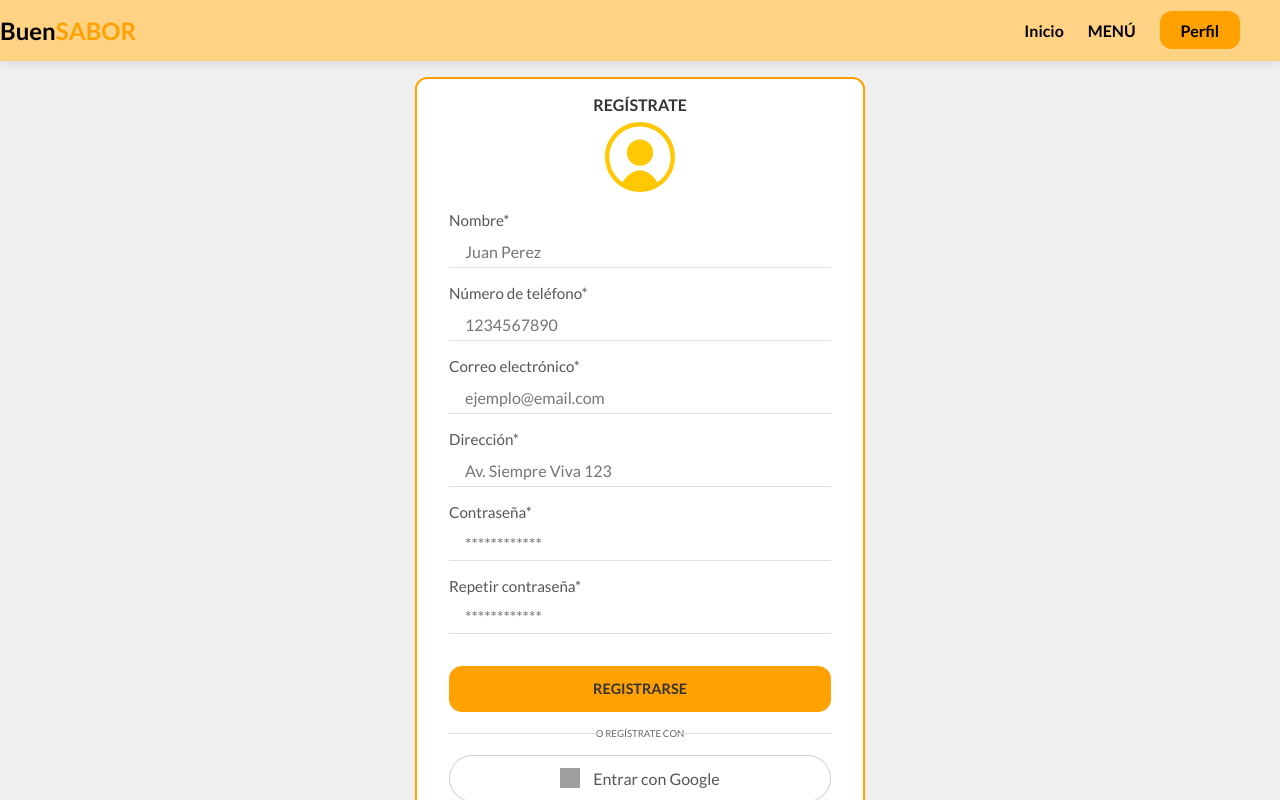
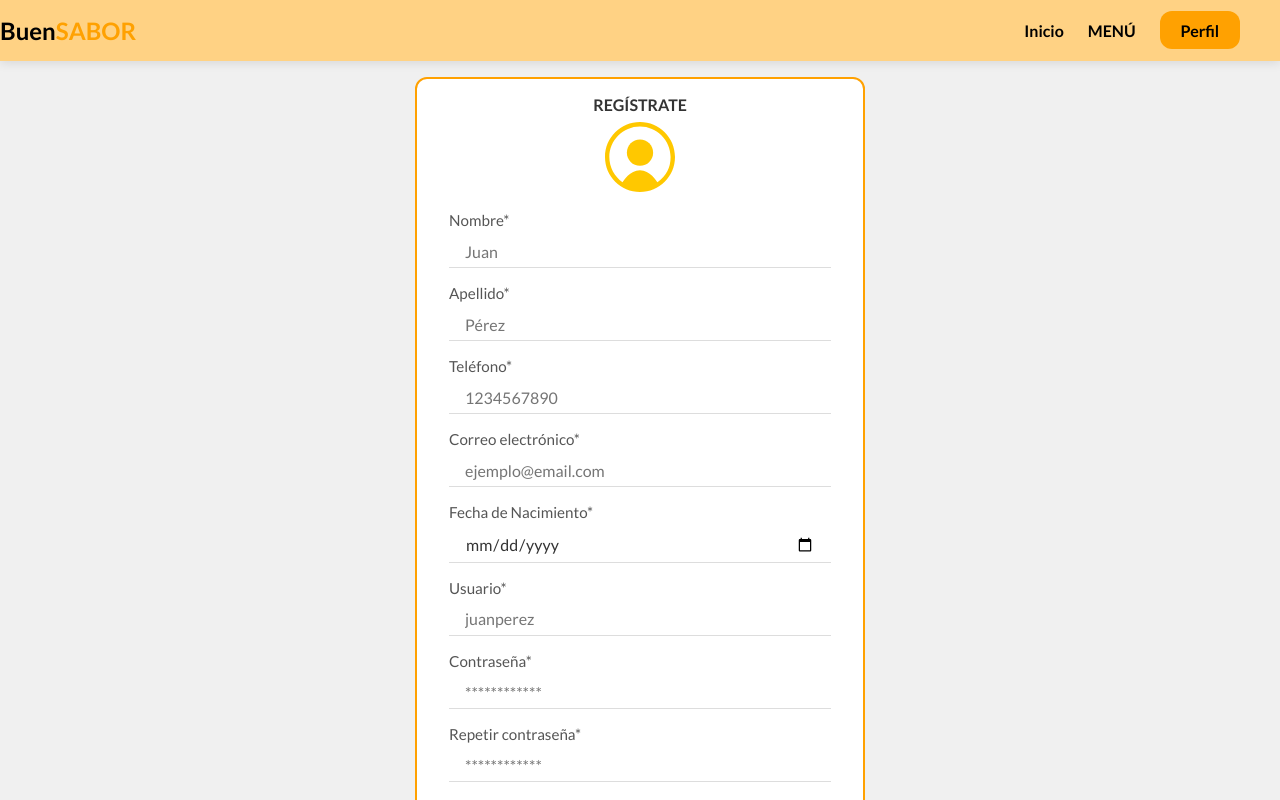
Before and after one commit to OTSUGUA14/Buen-Sabor-Front2, a React (Vite) app: page /registro in a window 1280 px wide. Shown: the top 800 px of the page. Built offline with nearby package versions, Linux system fonts and the light colour scheme; grey boxes are pictures that could not be loaded.

Commit message:
empiezo de logica de registro y inicio de sesion

```diff
--- a/src/components/SigUp.tsx
+++ b/src/components/SigUp.tsx
@@ -1,41 +1,70 @@
 import { useState } from "react";
 import styles from "../styles/Login.module.css";
-import { valueRegex } from "../validation/ValueRegistro";
-import { regexPatterns, validation } from "../validation/Validatios";
 
 import "../index.css";
+import { regexPatterns } from "../validation/Validatios";
+import type { UserRegister } from "../type/UserData";
+import { registerUser } from "../servicios/Api";
+import { Link } from "react-router-dom";
+
 
 export default function SignUp() {
     const [userData, setUserData] = useState({
-        name: "",
-        phone_number: "",
-        sign_up_email: "",
-        addresses: "",
-        passWord: "",
+        firstName: "",
+        lastName: "",
+        phoneNumber: "",
+        email: "",
+        birthDate: "",
+        username: "",
+        password: "",
         repeat_password: "",
     });
 
     const handleChange = (e: React.ChangeEvent<HTMLInputElement>) => {
         const { name, value } = e.target;
         setUserData((prev) => ({ ...prev, [name]: value }));
+
         const warnings = document.querySelectorAll<HTMLParagraphElement>("p.warning");
-        validation(name as keyof typeof valueRegex, value, warnings);
+        const pattern = regexPatterns[name as keyof typeof regexPatterns];
+
+        if (name == "repeat_password" && value == userData.repeat_password) {
+            warnings[7].classList.add("hide");
+
+        } else {
+            if (pattern && !pattern.test(value)) {
+                warnings.forEach((p) => {
+                    if (p.dataset.name === name) p.classList.remove("hide");
+                });
+            } else {
+                warnings.forEach((p) => {
+                    if (p.dataset.name === name) p.classList.add("hide");
+                });
+            }
+        }
+
     };
 
-    const handleSubmit = (e: React.FormEvent) => {
+    const handleSubmit = async (e: React.FormEvent) => {
         e.preventDefault();
 
-        // Validar que todos los campos pasen el regex
-        const keysToValidate = ["name", "phone_number", "sign_up_email", "addresses", "passWord", "repeat_password"];
+        const keysToValidate = [
+            "firstName",
+            "lastName",
+            "phoneNumber",
+            "email",
+            "birthDate",
+            "username",
+            "password",
+            "repeat_password",
+        ];
+
         const allValid = keysToValidate.every((key) => {
             const value = userData[key as keyof typeof userData];
             const pattern = regexPatterns[key as keyof typeof regexPatterns];
             return pattern ? pattern.test(value) : false;
         });
 
-
-        // Validar que passWord y repeat_password coincidan
-        const passwordsMatch = userData.passWord === userData.repeat_password;
+        const passwordsMatch = userData.password === userData.repeat_password;
 
         if (!allValid) {
             alert("Por favor, completa todos los campos correctamente.");
@@ -47,9 +76,18 @@ export default function SignUp() {
             return;
         }
 
-        alert("Usuario registrado correctamente");
-        localStorage.setItem("Users", JSON.stringify([{ ...userData, state: true }]));
-        window.location.href = "menu.html";
+        const userToSend: UserRegister = {
+            firstName: userData.firstName,
+            lastName: userData.lastName,
+            phoneNumber: userData.phoneNumber,
+            email: userData.email,
+            birthDate: userData.birthDate, // ya en formato string
+            username: userData.username,
+            password: userData.password,
+        };
+
+
+        registerUser(userToSend);
     };
 
     return (
@@ -59,77 +97,113 @@ export default function SignUp() {
                 <div className={styles.userIconContainer}>
                     <img src="/icons/user-circle.svg" alt="User Icon" className={styles.userIcon} />
                 </div>
+
                 <form className={styles.loginForm} onSubmit={handleSubmit}>
+                    {/* firstName */}
                     <div className={styles.inputGroup}>
-                        <label htmlFor="name" className={styles.inputLabel}>Nombre*</label>
+                        <label htmlFor="firstName" className={styles.inputLabel}>Nombre*</label>
                         <input
                             type="text"
-                            id="name"
-                            name="name"
-                            placeholder="Juan Perez"
+                            id="firstName"
+                            name="firstName"
+                            placeholder="Juan"
                             className={styles.loginInput}
                             onChange={handleChange}
-                            value={userData.name}
+                            value={userData.firstName}
                         />
-                        <p className="warning hide" data-name="name"># Ingrese un nombre valido</p>
+                        <p className="warning hide" data-name="firstName"># Ingrese un nombre válido</p>
                     </div>
 
+                    {/* lastName */}
                     <div className={styles.inputGroup}>
-                        <label htmlFor="phone_number" className={styles.inputLabel}>Número de teléfono*</label>
+                        <label htmlFor="lastName" className={styles.inputLabel}>Apellido*</label>
                         <input
                             type="text"
-                            id="phone_number"
-                            name="phone_number"
+                            id="lastName"
+                            name="lastName"
+                            placeholder="Pérez"
+                            className={styles.loginInput}
+                            onChange={handleChange}
+                            value={userData.lastName}
+                        />
+                        <p className="warning hide" data-name="lastName"># Ingrese un apellido válido</p>
+                    </div>
+
+                    {/* phoneNumber */}
+                    <div className={styles.inputGroup}>
+                        <label htmlFor="phoneNumber" className={styles.inputLabel}>Teléfono*</label>
+                        <input
+                            type="text"
+                            id="phoneNumber"
+                            name="phoneNumber"
                             placeholder="1234567890"
                             className={styles.loginInput}
                             onChange={handleChange}
-                            value={userData.phone_number}
+                            value={userData.phoneNumber}
                         />
-                        <p className="warning hide" data-name="phone_number"># Ingrese un número de teléfono valido</p>
+                        <p className="warning hide" data-name="phoneNumber"># Ingrese un teléfono válido</p>
                     </div>
 
+                    {/* email */}
                     <div className={styles.inputGroup}>
-                        <label htmlFor="sign_up_email" className={styles.inputLabel}>Correo electrónico*</label>
+                        <label htmlFor="email" className={styles.inputLabel}>Correo electrónico*</label>
                         <input
                             type="email"
-                            id="sign_up_email"
-                            name="sign_up_email"
+                            id="email"
+                            name="email"
                             placeholder="ejemplo@email.com"
                             className={styles.loginInput}
                             onChange={handleChange}
-                            value={userData.sign_up_email}
+                            value={userData.email}
                         />
-                        <p className="warning hide" data-name="sign_up_email"># Ingrese un correo valido</p>
+                        <p className="warning hide" data-name="email"># Ingrese un correo válido</p>
                     </div>
 
+                    {/* birthDate */}
                     <div className={styles.inputGroup}>
-                        <label htmlFor="addresses" className={styles.inputLabel}>Dirección*</label>
+                        <label htmlFor="birthDate" className={styles.inputLabel}>Fecha de Nacimiento*</label>
+                        <input
+                            type="date"
+                            id="birthDate"
+                            name="birthDate"
+                            className={styles.loginInput}
+                            onChange={handleChange}
+                            value={userData.birthDate}
+                        />
+                        <p className="warning hide" data-name="birthDate"># Ingrese una fecha válida (YYYY-MM-DD)</p>
+                    </div>
+
+                    {/* username */}
+                    <div className={styles.inputGroup}>
+                        <label htmlFor="username" className={styles.inputLabel}>Usuario*</label>
                         <input
                             type="text"
-                            id="addresses"
-                            name="addresses"
-                            placeholder="Av. Siempre Viva 123"
+                            id="username"
+                            name="username"
+                            placeholder="juanperez"
                             className={styles.loginInput}
                             onChange={handleChange}
-                            value={userData.addresses}
+                            value={userData.username}
                         />
-                        <p className="warning hide" data-name="addresses"># Ingrese una dirrección valida</p>
+                        <p className="warning hide" data-name="username"># Ingrese un nombre de usuario válido</p>
                     </div>
 
+                    {/* password */}
                     <div className={styles.inputGroup}>
-                        <label htmlFor="passWord" className={styles.inputLabel}>Contraseña*</label>
+                        <label htmlFor="password" className={styles.inputLabel}>Contraseña*</label>
                         <input
                             type="password"
-                            id="passWord"
-                            name="passWord"
+                            id="password"
+                            name="password"
                             placeholder="************"
                             className={styles.loginInput}
                             onChange={handleChange}
-                            value={userData.passWord}
+                            value={userData.password}
                         />
-                        <p className="warning hide" data-name="passWord"># La contraseña debe tener 8 a 12 dígitos y una mayusculas y una minusculas por lo menos</p>
+                        <p className="warning hide" data-name="password"># La contraseña debe tener 8 a 12 dígitos con mayúscula y minúscula</p>
                     </div>
 
+                    {/* repeat_password */}
                     <div className={styles.inputGroup}>
                         <label htmlFor="repeat_password" className={styles.inputLabel}>Repetir contraseña*</label>
                         <input
@@ -141,19 +215,15 @@ export default function SignUp() {
                             onChange={handleChange}
                             value={userData.repeat_password}
                         />
-                        <p className="warning hide" data-name="repeat_password"># Tiene que ser igual que la contraseña</p>
+                        <p className="warning hide" data-name="repeat_password"># Las contraseñas deben coincidir</p>
                     </div>
 
                     <button type="submit" className={styles.loginButton}>REGISTRARSE</button>
-
-                    <p className={styles.orSeparator}>O REGÍSTRATE CON</p>
-                    <button type="button" className={styles.googleLoginButton}>
-                        <img src="/icons/google-icon.svg" alt="Google" className={styles.googleIcon} />
-                        Entrar con Google
-                    </button>
-
                     <p className={styles.signUpText}>
-                        Ya tienes cuenta? <a href="/Login" className={styles.signUpLink}>Iniciar sesión</a>
+                        Ya tenes cuenta?{" "}
+                        <Link to="/login" className={styles.signUpLink}>
+                            Inicia sesion
+                        </Link>
                     </p>
                 </form>
             </div>
--- a/src/routes/AppRouter.tsx
+++ b/src/routes/AppRouter.tsx
@@ -9,13 +9,16 @@ import Login from "../screens/Login";
 import SignUp from "../screens/RegisterPage";
 import Navbar from "../components/Navbar";
 import Footer from "../components/Footer";
-
-import { ProductsPage } from '../administracion-sistema/pages/ProductsPage/ProductsPage';
-import { SuppliesPage } from '../administracion-sistema/pages/SuppliesPage/SuppliesPage';
-import { ClientsPage } from '../administracion-sistema/pages/ClientPage/ClientsPage';
-import { EmployeesPage } from '../administracion-sistema/pages/EmployeesPage/EmployeesPage';
-import { StatisticsPage } from '../administracion-sistema/pages/StatisticsPage/StattisticsPage';
-import { AdminLayout } from '../administracion-sistema/components/layout/AdminLayout';
+import { AdminLayout } from "../administracion-sistema/components/layout/AdminLayout";
+import { ProductsPage } from "../administracion-sistema/pages/ProductsPage/ProductsPage";
+import { SuppliesPage } from "../administracion-sistema/pages/SuppliesPage/SuppliesPage";
+import { ClientsPage } from "../administracion-sistema/pages/ClientPage/ClientsPage";
+import { EmployeesPage } from "../administracion-sistema/pages/EmployeesPage/EmployeesPage";
+import { StatisticsPage } from "../administracion-sistema/pages/StatisticsPage/StattisticsPage";
+import { CashOrdersPage } from "../administracion-sistema/pages/cash/cash-OrderList/OrderPage";
+import { CookOrdersPage } from "../administracion-sistema/pages/cook/cook-OrderPage/cook-OrderPage";
+import UserProfile from "../screens/UserProfile";
+import RegisterPage from "../screens/RegisterPage";
 
 export function AppRouter() {
     return (
@@ -25,7 +28,7 @@ export function AppRouter() {
                 <Route path="/" element={<Home />} />
                 <Route path="/home" element={<Home />} />
                 <Route path="/menu" element={<Menu />} />
-                <Route path="/registro" element={<SignUp />} />
+                <Route path="/registro" element={<RegisterPage />} />
                 <Route path="/login" element={<Login />} />
 
                 <Route path="/admin" element={<AdminLayout />}>
--- a/src/screens/Login.tsx
+++ b/src/screens/Login.tsx
@@ -1,9 +1,25 @@
+import { useState } from "react";
 import { Link } from "react-router-dom";
 import styles from "../styles/Login.module.css";
-// Si estás usando react-router-dom para Link, ya lo tienes en Navbar. Si necesitas usarlo aquí, importalo:
-// import { Link } from "react-router-dom";
+import type { UserLogin } from "../type/UserLogin";
+import { loginUser } from "../servicios/Api";
+
 
 export default function Login() {
+    const [username, setEmail] = useState("");
+    const [password, setPassword] = useState("");
+
+    const handleSubmit = async (e: React.FormEvent<HTMLFormElement>) => {
+        e.preventDefault();
+
+        const userToLogin: UserLogin = {
+            username: username,
+            password: password
+        };
+
+        await loginUser(userToLogin);
+    };
+
     return (
         <div className={styles.loginPageContainer}>
             <div className={styles.loginCard}>
@@ -12,14 +28,16 @@ export default function Login() {
                     <img src="/icons/user-circle.svg" alt="User Icon" className={styles.userIcon} />
                 </div>
 
-                <form className={styles.loginForm}>
+                <form className={styles.loginForm} onSubmit={handleSubmit}>
                     <div className={styles.inputGroup}>
                         <label htmlFor="email" className={styles.inputLabel}>Correo electrónico</label>
                         <input
-                            type="email"
-                            id="email"
-                            placeholder="ejemplo@mail.com"
+                            type="text"
+                            id="username"
+                            placeholder="otsu"
                             className={styles.loginInput}
+                            value={username}
+                            onChange={(e) => setEmail(e.target.value)}
                         />
                     </div>
 
@@ -31,8 +49,10 @@ export default function Login() {
                                 id="password"
                                 placeholder="************"
                                 className={styles.loginInput}
+                                value={password}
+                                onChange={(e) => setPassword(e.target.value)}
                             />
-                            <img src="/icons/eye-off.svg" alt="Show Password" className={styles.passwordToggleIcon} />
+
                         </div>
                     </div>
 
@@ -57,4 +77,4 @@ export default function Login() {
             </div>
         </div>
     );
-};
+}
--- /dev/null
+++ b/src/servicios/Api.tsx
@@ -0,0 +1,57 @@
+import type { UserRegister } from "../type/UserData";
+import type { UserLogin } from "../type/UserLogin";
+
+
+/**
+ * Envía los datos del usuario para registrarlo en el servidor.
+ * @param userToSend Objeto con los datos del usuario a registrar.
+ */
+
+export const registerUser = async (userToSend: UserRegister): Promise<void> => {
+    try {
+        // Ajustar fecha a formato ISO-8601
+        const userWithFormattedDate = {
+            ...userToSend,
+            birthDate: new Date(userToSend.birthDate).toISOString()
+        };
+
+
+        const response = await fetch('http://localhost:8080/client/register', {
+            method: 'POST',
+            headers: { 'Content-Type': 'application/json' },
+            body: JSON.stringify(userWithFormattedDate),
+        });
+
+        if (!response.ok) {
+            throw new Error('Error al registrar el usuario');
+        }
+
+        alert('Usuario registrado correctamente');
+        window.location.href = '/login';
+    } catch (error) {
+        alert('Ocurrió un error al registrarse. Inténtalo de nuevo.');
+        console.error(error);
+    }
+};
+
+export const loginUser = async (userToLogin: UserLogin): Promise<void> => {
+    try {
+        console.log(userToLogin);
+
+        const response = await fetch('http://localhost:8080/client/login', {
+            method: 'POST',
+            headers: { 'Content-Type': 'application/json' },
+            body: JSON.stringify(userToLogin),
+        });
+
+        if (!response.ok) {
+            throw new Error('Error al registrar el usuario');
+        }
+
+        alert('Inicio de sesion completado');
+        window.location.href = '/menu';
+    } catch (error) {
+        alert('error al iniciar sesion.');
+        console.error(error);
+    }
+};
--- /dev/null
+++ b/src/type/UserData.ts
@@ -0,0 +1,9 @@
+export interface UserRegister {
+    firstName: string,
+    lastName: string,
+    phoneNumber: string,
+    email: string,
+    birthDate: string,
+    username: string,
+    password: string
+}
--- /dev/null
+++ b/src/type/UserLogin.ts
@@ -0,0 +1,4 @@
+export interface UserLogin {
+    username: string,
+    password: string
+}
--- a/src/validation/Validatios.tsx
+++ b/src/validation/Validatios.tsx
@@ -2,11 +2,15 @@ import { valueRegex } from "./ValueRegistro";
 
 // Definición de patrones RegExp para validar cada campo específico
 export const regexPatterns: { [key: string]: RegExp } = {
-    name: /^[a-zA-Z\s]{3,}$/, // Sólo letras y espacios, mínimo 3 caracteres
-    phone_number: /^\d{7,14}$/, // Sólo números, entre 7 y 14 dígitos
-    addresses: /^.{5,}$/, // Cualquier carácter, mínimo 5 caracteres
-    sign_up_email: /^[^\s@]+@[^\s@]+\.[^\s@]+$/, // Email básico: algo@algo.algo
-    passWord: /^(?=.*[a-z])(?=.*[A-Z]).{8,12}$/, // 8-12 caracteres con al menos una mayúscula y una minúscula
+    firstName: /^[a-zA-Z\s]{3,}$/,            // Mínimo 3 letras y espacios
+    lastName: /^[a-zA-Z\s]{3,}$/,             // Mínimo 3 letras y espacios
+    phoneNumber: /^\d{7,14}$/,                // Sólo números, 7-14 dígitos
+    email: /^[^\s@]+@[^\s@]+\.[^\s@]+$/,       // Email básico
+    username: /^[a-zA-Z0-9_]{3,}$/,            // Letras, números y guiones bajos, mínimo 3 caracteres
+    password: /^(?=.*[a-z])(?=.*[A-Z]).{8,12}$/, // 8-12 caracteres, al menos una mayúscula y una minúscula
+    birthDate: /^\d{4}-\d{2}-\d{2}$/,
+    repeat_password: /^(?=.*[a-z])(?=.*[A-Z]).{8,12}$/ // Igual que password
+
 };
 
 // Función de validación que actualiza el estado de validación y muestra/oculta mensajes de advertencia
```
Also changed, not shown: src/type/UserData.tsx (deleted, +0 -8 lines).
